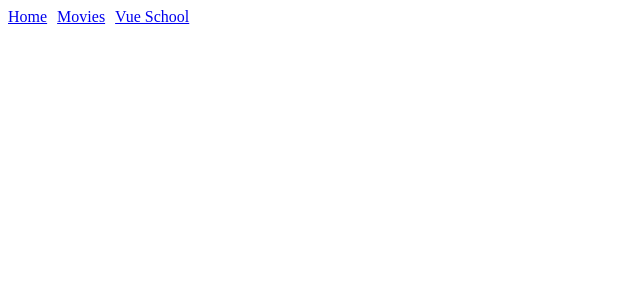
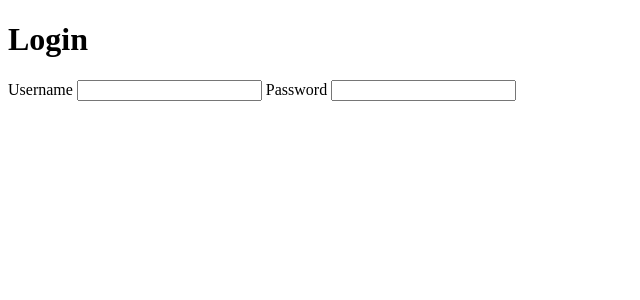
Before and after one commit to leonbohdan/nuxt-3-fundamentals, a Nuxt app: page /login in a window 1280 px wide. Shown: the top 300 px of the page, without its empty margins (0-640 px from the left). Built offline with nearby package versions, Linux system fonts and the light colour scheme.

Commit message:
Create Flexible Custom Layouts

```diff
--- a/app.vue
+++ b/app.vue
@@ -8,14 +8,8 @@ useHead({
 
 <template>
   <div>
-    <nav style="display: flex; gap: 10px">
-      <NuxtLink to="/">Home</NuxtLink>
-
-      <NuxtLink to="/movies">Movies</NuxtLink>
-
-      <NuxtLink to="https://vueschool.io/">Vue School</NuxtLink>
-    </nav>
-
-    <NuxtPage />
+    <NuxtLayout>
+      <NuxtPage />
+    </NuxtLayout>
   </div>
 </template>
--- /dev/null
+++ b/layouts/default.vue
@@ -0,0 +1,11 @@
+<template>
+  <nav style="display: flex; gap: 10px">
+    <NuxtLink to="/">Home</NuxtLink>
+
+    <NuxtLink to="/movies">Movies</NuxtLink>
+
+    <NuxtLink to="https://vueschool.io/">Vue School</NuxtLink>
+  </nav>
+
+  <slot></slot>
+</template>
--- /dev/null
+++ b/layouts/plain.vue
@@ -0,0 +1,3 @@
+<template>
+  <slot></slot>
+</template>
--- /dev/null
+++ b/pages/login.vue
@@ -0,0 +1,21 @@
+<script setup>
+definePageMeta({
+  layout: 'plain',
+});
+</script>
+
+<template>
+  <form>
+    <h1>Login</h1>
+
+    <label for="">
+      Username
+      <input type="text">
+    </label>
+
+    <label for="">
+      Password
+      <input type="password">
+    </label>
+  </form>
+</template>
```
